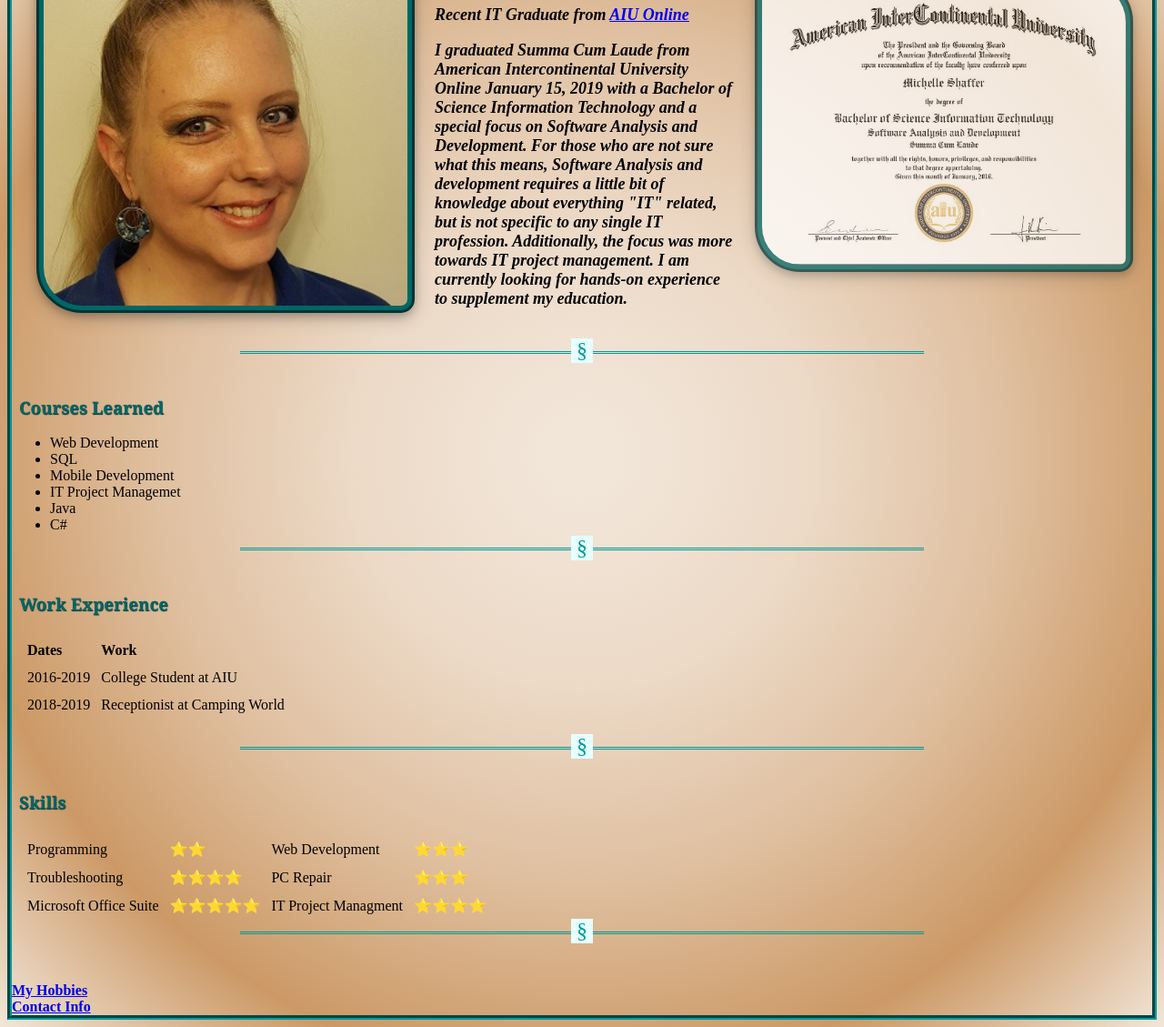
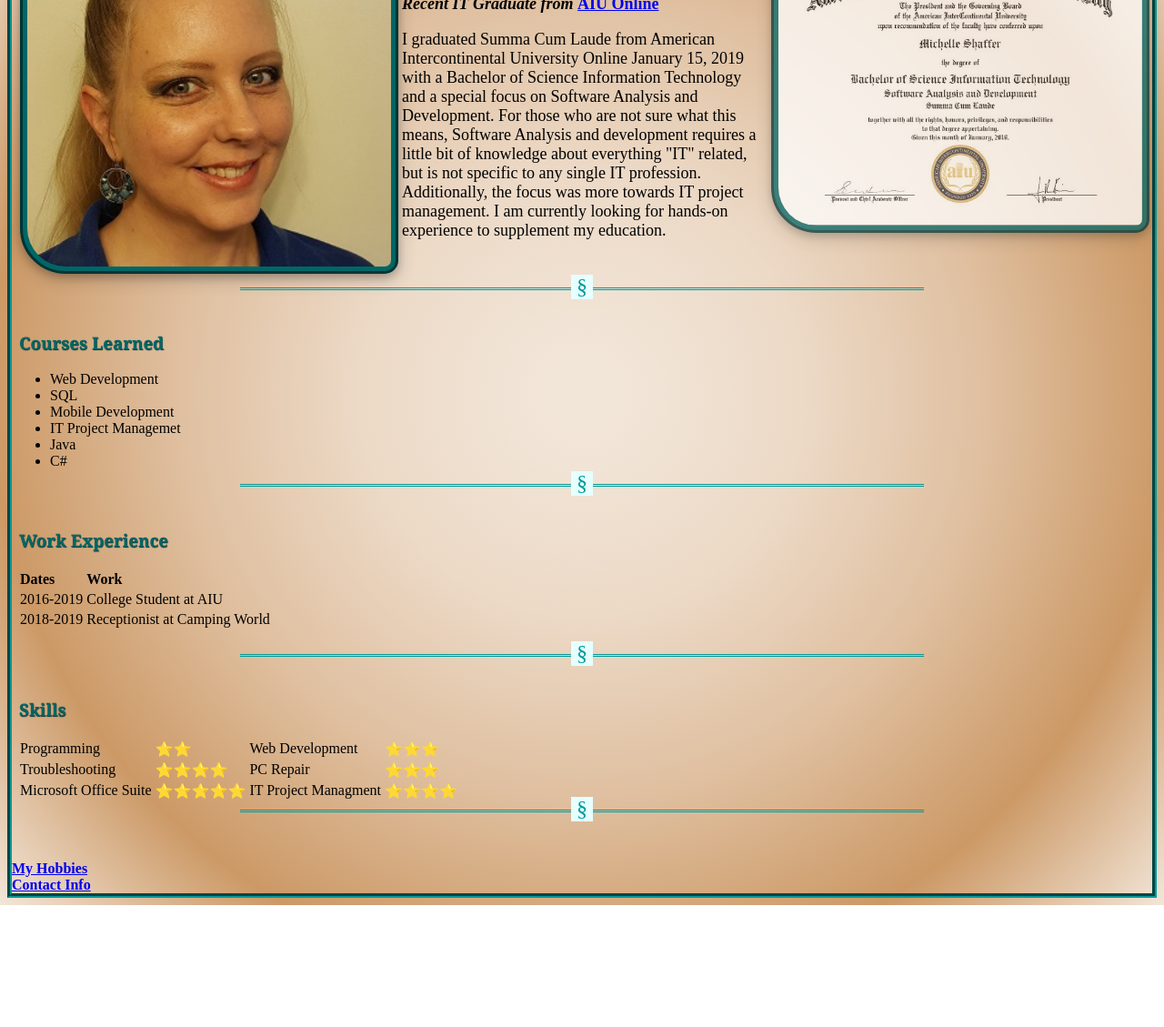
Before and after one commit to MShaffer1/Michelle-Shaffer-Website, a plain HTML site: page index.html in a window 1280 px wide. Shown: the part 130-1259 px from the top of the page at 91% size. After the commit the page ends 1125 px from the top, so only its background shows below. Drawn offline with Linux system fonts and the light colour scheme.

Commit message:
Update index.html

```diff
--- a/index.html
+++ b/index.html
@@ -1,28 +1,30 @@
 <!DOCTYPE html>
-<html>
+<html lang="en">
 
 <head>
   <meta charset="utf-8">
   <title>🌹Michelle's Personal Site</title>
-<link rel="stylesheet" href="css/styles.css">
+  <link rel="stylesheet" href="css/styles.css">
 </head>
 
 <body>
-  <table cellspacing="20">
+  <table>
     <tr>
-      <td><img class="me" src="Me2017small.jpg" alt="Michelle Shaffer Profile" </img> </td> <td>
+      <td> <img class="me" src="Me2017small.jpg" alt="Michelle Shaffer Profile"></img> </td>
+      <td>
         <h1>Michelle Shaffer</h1>
-        <p class="subtitle"><em>Recent IT Graduate from <strong><a href="https://www.aiuonline.edu/aiu/american-intercontinental/home-br?code=5597&siteid=MSN+Brand_-_Core_-_Low_Volume_-_Exact+aiuonline.edu_-_Exact+aiuonline.edu+Exact+c|d88370a8-8fd3-403d-a5ab-e68f64eb4954&msclkid=e314b4acfeca16444dcee8fc2d2fe118&dclid=CjgKEAiAkMDiBRCmnfnW5MvdyScSJAB4K5MYTh9uAvOEm_0M4VADfzn7LlVRW31Af4edhzHB9KLHivD_BwE">AIU
-                Online</a></p>
+        <p class="subtitle"><em>Recent IT Graduate from </em><strong><a href="https://www.aiuonline.edu">AIU
+              Online</a></strong></p>
         <p class="describe">I graduated Summa Cum Laude from American Intercontinental University Online
           January 15, 2019 with a Bachelor of Science Information Technology and a special focus
           on Software Analysis and Development. For those who are not sure what this means,
           Software Analysis and development requires a little bit of knowledge about everything "IT" related,
-          but is not specific to any single IT profession.  Additionally, the focus was more towards IT project management.
+          but is not specific to any single IT profession. Additionally, the focus was more towards IT project management.
           I am currently looking for hands-on experience to supplement my education.</p>
-          <p>
-            <td><img class="myDegree" src="DegreeEdit.jpg" alt="BSIT Degree"></img></td>
-          </p>
+
+      </td>
+
+      <td><img class="myDegree" src="DegreeEdit.jpg" alt="BSIT Degree"></img>
       </td>
     </tr>
   </table>
@@ -40,14 +42,14 @@
   </ul>
   <hr>
   <h3>Work Experience</h3>
-  <table cellspacing="10">
 
+  <table>
     <tr>
       <th>Dates</th>
       <th>Work</th>
     </tr>
 
-    <tbo>
+    <tbody>
       <tr>
         <td>2016-2019</td>
         <td>College Student at AIU</td>
@@ -56,16 +58,17 @@
         <td>2018-2019</td>
         <td>Receptionist at Camping World</td>
       </tr>
-    </tbo>
-    <tfoo>
-    </tfoo>
+    </tbody>
   </table>
+  <tfoot>
+
+  </tfoot>
   <br>
   <hr>
   <h3>Skills</h3>
-  <table cellspacing="10">
+  <table>
 
-    <tbo>
+    <tbody>
       <tr>
         <td>Programming</td>
         <td>⭐⭐</td>
@@ -84,13 +87,14 @@
         <td>IT Project Managment</td>
         <td>⭐⭐⭐⭐</td>
       </tr>
-    </tbo>
+    </tbody>
   </table>
   <hr>
   <br>
-  <a href="hobbies.html">My Hobbies</a>
+  <a class="link1" href="hobbies.html">My Hobbies</a>
   <br>
-  <a href="contactinfo.html">Contact Info</a>
+  <a class="link1" href="contactinfo.html">Contact Info</a>
+  <br>
 </body>
 
 </html>
```
